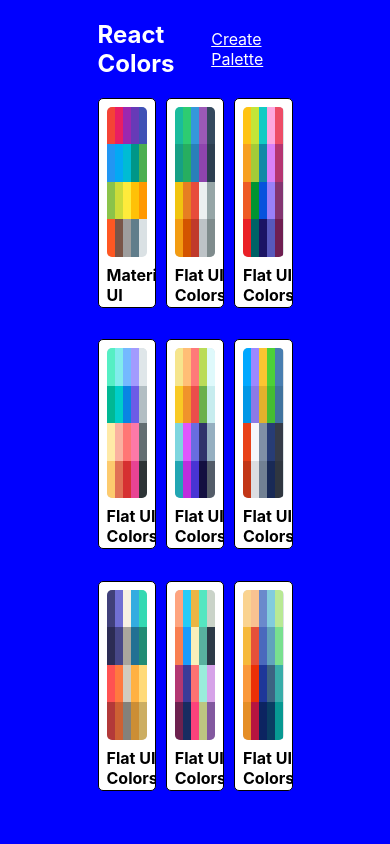
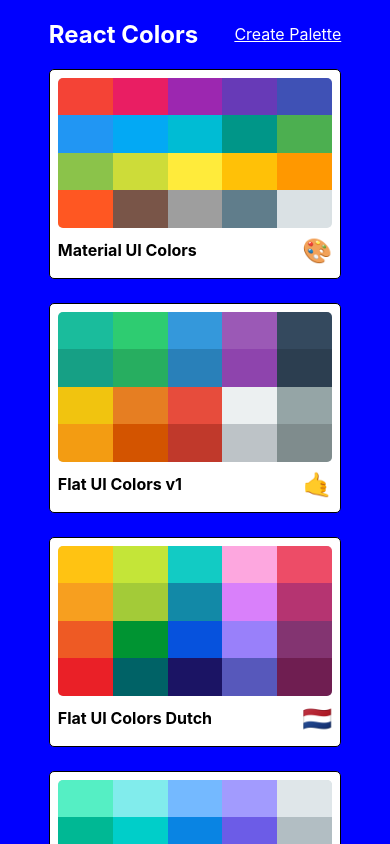
Before and after one commit to colinbreeding/colour, a React (Create React App) app: page / in a window 390 px wide. Shown: the top 844 px of the page. Built offline with nearby package versions, Linux system fonts and the light colour scheme.

Commit message:
make palette list responsive

```diff
--- a/src/styles/PaletteList.css
+++ b/src/styles/PaletteList.css
@@ -31,5 +31,28 @@
   width: 100%;
   display: grid;
   grid-template-columns: repeat(3, 30%);
-  gap: 5%;
+  gap: 3.5rem;
 }
+@media (max-width: 1599.98px) {
+  .PaletteList-container {
+    width: 80%;
+  }
+}
+@media (max-width: 1199.98px) {
+}
+@media (max-width: 991.98px) {
+  .PaletteList-palettes {
+    grid-template-columns: repeat(2, 50%);
+    gap: 1.5rem;
+  }
+}
+@media (max-width: 757.98px) {
+}
+@media (max-width: 575.98px) {
+  .PaletteList-palettes {
+    grid-template-columns: repeat(1, 100%);
+  }
+  .PaletteList-container {
+    width: 75%;
+  }
+}
```
